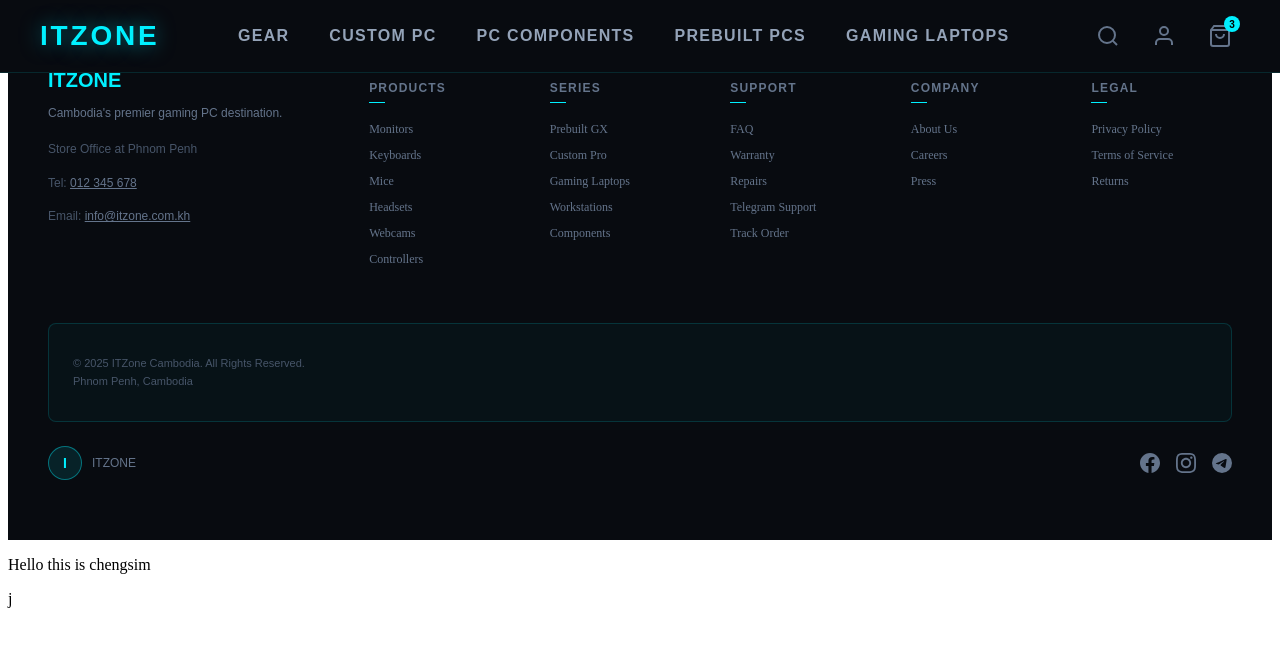
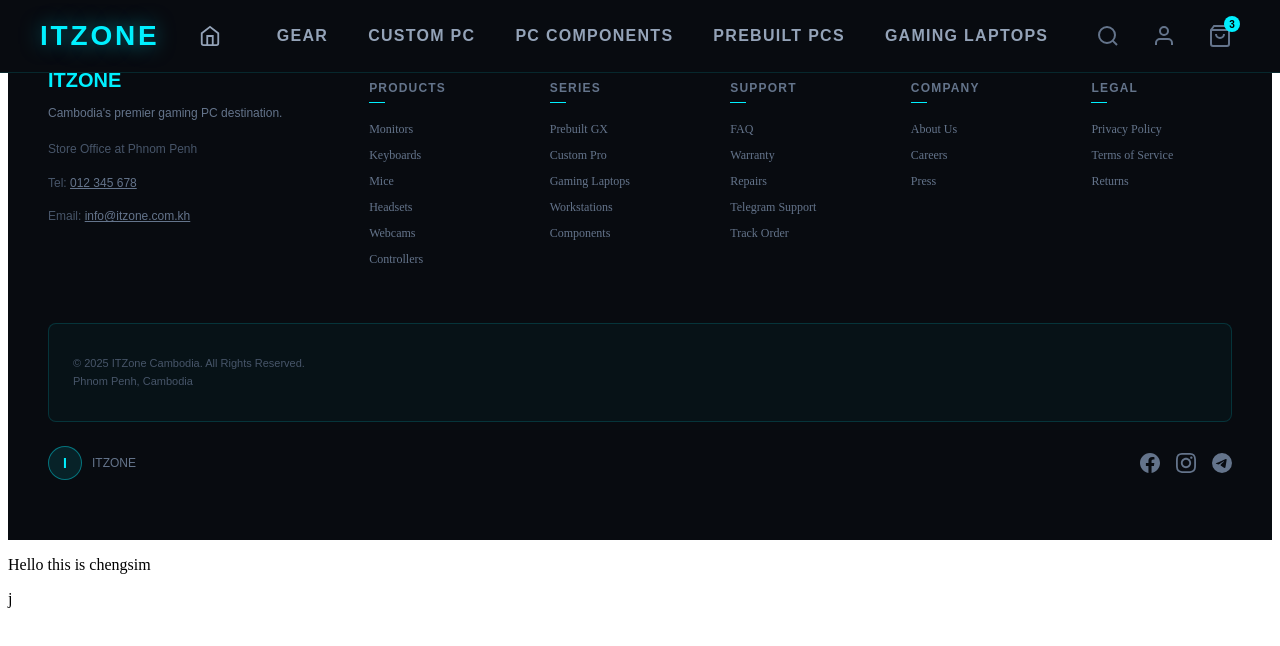
Before and after one commit to Vann06-2005/Web-Design-Project, a plain HTML site: page src/index.html in a window 1280 px wide. Drawn offline with Linux system fonts and the light colour scheme.

Commit message:
add home button to the nav bar

```diff
--- a/src/components/navbar.css
+++ b/src/components/navbar.css
@@ -47,6 +47,18 @@
   text-shadow: 0 0 20px rgba(0, 240, 255, 0.5);
 }
 
+
+/* --- Home icon link --- */
+.nav-home-btn {
+  display: flex;
+  align-items: center;
+  padding: 8px;
+}
+
+.nav-home-btn .nav-icon {
+  width: 22px;
+  height: 22px;
+}
 
 /* --- Links --- */
 .nav-links {
--- a/src/components/navbar.js
+++ b/src/components/navbar.js
@@ -5,7 +5,15 @@
       <div class="nav-container">
 
         <!-- Logo -->
-        <a href="Main.html" class="nav-logo">ITZONE</a>
+        <span class="nav-logo">ITZONE</span>
+
+        <!-- Home Icon -->
+        <a href="Main.html" class="nav-link nav-home-btn" aria-label="Home">
+          <svg class="nav-icon" fill="none" stroke="currentColor" stroke-width="2" viewBox="0 0 24 24">
+            <path d="M3 9l9-7 9 7v11a2 2 0 0 1-2 2H5a2 2 0 0 1-2-2z"/>
+            <polyline points="9 22 9 12 15 12 15 22"/>
+          </svg>
+        </a>
 
         <!-- Nav Links -->
         <div class="nav-links">
```
